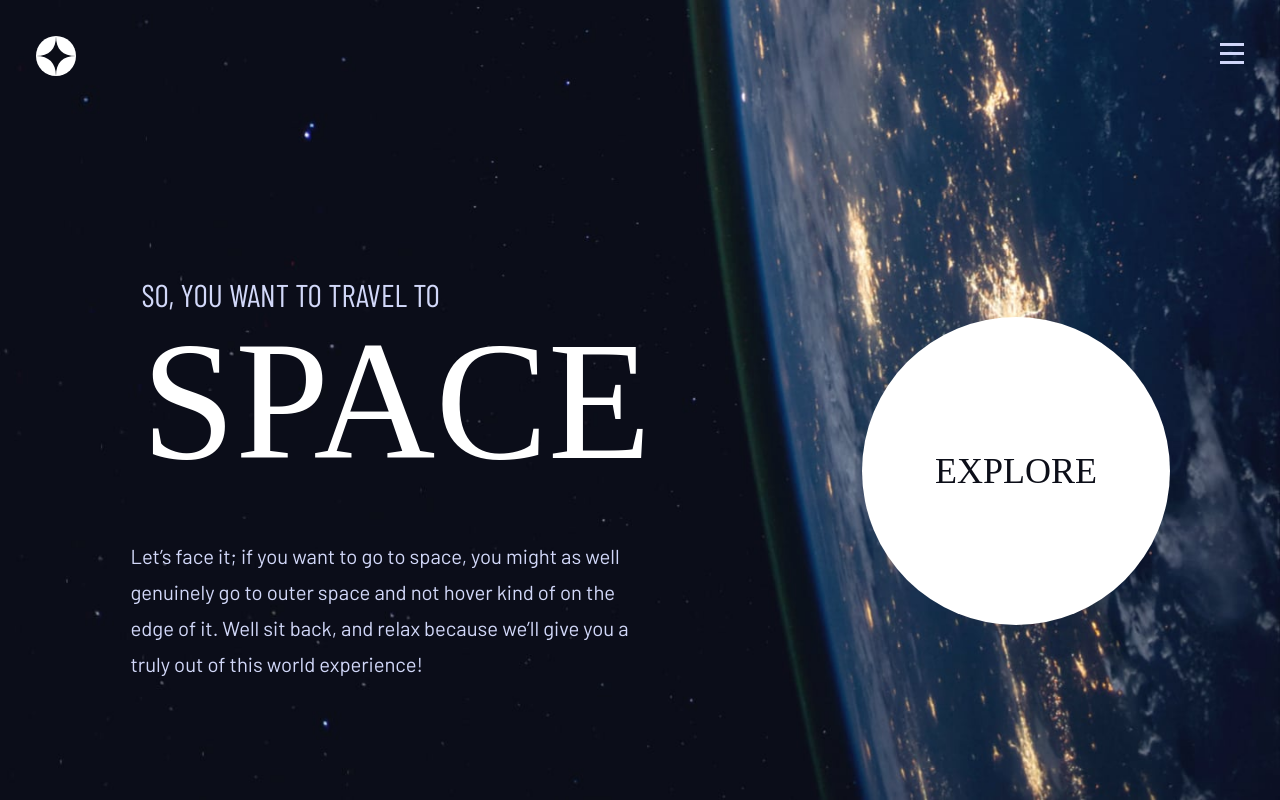
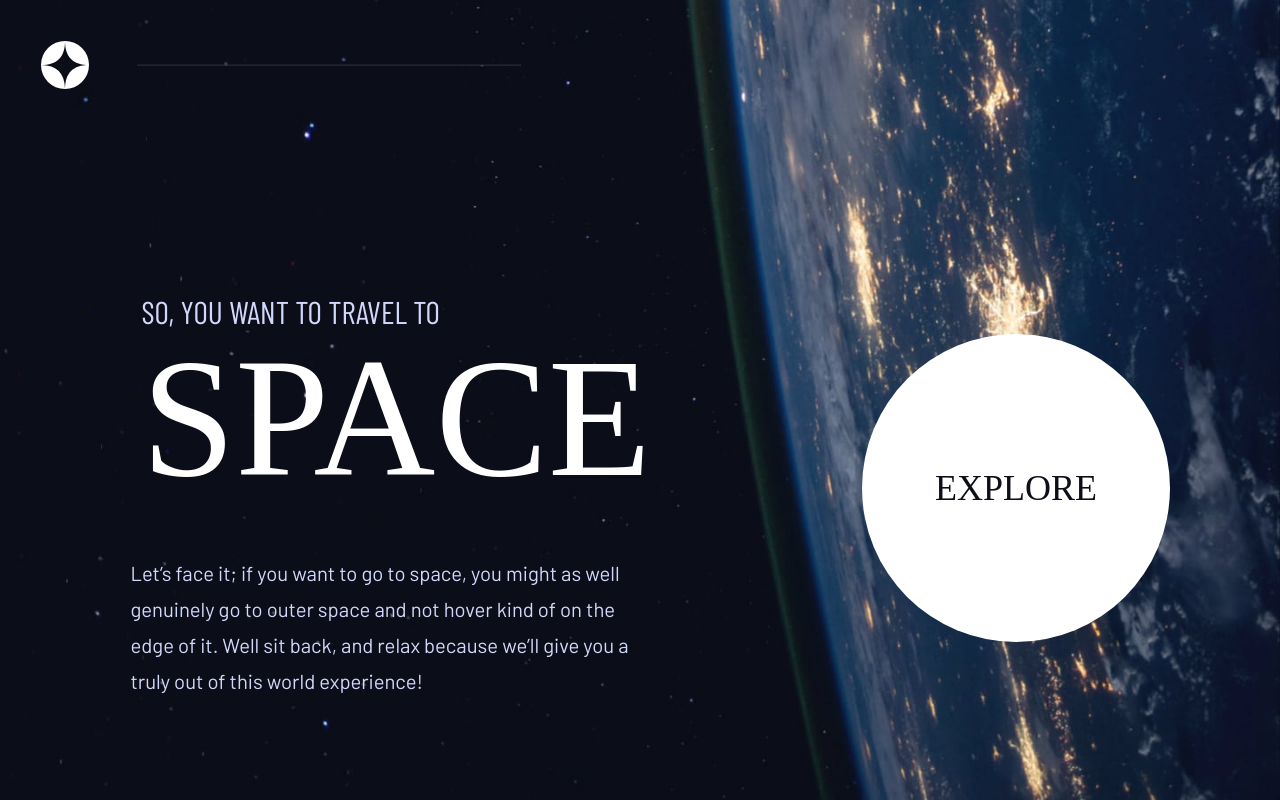
Before and after one commit to whoamihealay/space-tourisme-website, a Next.js app: page / in a window 1280 px wide. Built offline with nearby package versions, Linux system fonts and the light colour scheme; a web font is replaced by a local one.

Commit message:
Added nav design for mobile,tablet,desktop

```diff
--- /dev/null
+++ b/src/common/components/Header.tsx
@@ -0,0 +1,85 @@
+import React, { useState } from "react";
+import styled from "styled-components";
+import Image from "next/image";
+import Nav from "./Nav";
+
+const StyledHeader = styled.header`
+  display: flex;
+  justify-content: space-between;
+  align-items: center;
+  position: relative;
+  padding: 2em;
+
+  @media screen and (${({ theme }) => theme.breakpoints.tablet}) {
+    padding: 0 0 0 2em;
+  }
+
+  @media screen and (${({ theme }) => theme.breakpoints.desktop}) {
+    padding: 2em 0 2em 2em;
+  }
+`;
+
+const Line = styled.hr`
+  opacity: 0;
+  @media screen and (${({ theme }) => theme.breakpoints.desktop}) {
+    opacity: 0.1;
+    z-index: 2;
+    position: absolute;
+    color: white;
+    width: 30%;
+    transform: translateX(25%);
+  }
+`;
+
+const Wrapper = styled.div`
+  z-index: 1000;
+  @media screen and (${({ theme }) => theme.breakpoints.tablet}) {
+    position: absolute;
+    z-index: -1;
+    opacity: 0;
+  }
+`;
+
+const Header = () => {
+  const [menu, setMenu] = useState(false);
+
+  const toggleMenu = () => {
+    setMenu(!menu);
+  };
+
+  const Button = () => {
+    if (menu) {
+      return (
+        <Image
+          src={`/assets/shared/icon-close.svg`}
+          alt="menu-icon"
+          width="24"
+          height="21"
+          onClick={toggleMenu}
+        />
+      );
+    } else {
+      return (
+        <Image
+          src={`/assets/shared/icon-hamburger.svg`}
+          alt="menu-icon"
+          width="24"
+          height="21"
+          onClick={toggleMenu}
+        />
+      );
+    }
+  };
+  return (
+    <StyledHeader>
+      <Image src="/assets/shared/logo.svg" alt="Logo" width="48" height="48" />
+      <Line />
+      <Wrapper>
+        <Button />
+      </Wrapper>
+      {menu && <Nav />}
+    </StyledHeader>
+  );
+};
+
+export default Header;
--- a/src/common/components/Layout.tsx
+++ b/src/common/components/Layout.tsx
@@ -1,12 +1,12 @@
 import Meta from "./Meta";
-import Nav from "./Nav";
+import Header from "./Header";
 import Footer from "./Footer";
 
 const Layout = ({ children }: any) => {
   return (
     <>
       <Meta />
-      <Nav />
+      <Header />
       <main>{children}</main>
       <Footer />
     </>
--- a/src/common/components/Nav.tsx
+++ b/src/common/components/Nav.tsx
@@ -1,84 +1,81 @@
-import React, { useState } from "react";
+import React from "react";
 import styled from "styled-components";
-import Image from "next/image";
 
 const StyledNav = styled.nav`
+  background: rgba(255, 255, 255, 0.04);
+  backdrop-filter: blur(81.5485px);
+  font-family: ${({ theme }) => theme.fonts.sansSerif};
+  font-size: ${({ theme }) => theme.fontSizes.mobile.fs500};
+  padding: 1em;
+
+  li {
+  }
+
+  a {
+    color: ${({ theme }) => theme.colors.light};
     display: flex;
-  justify-content: space-between;
-  align-items: center;
-  padding: 2rem;
-`;
-
-const Menu = styled.div`
-  position: absolute;
+    gap: 0.5rem;
+    span {
+      font-weight: 700;
+    }
+  }
+  @media screen and (max-width: 30em) {
+    position: fixed;
     top: 0;
     right: 0;
-  width: 70%;
+    width: 75%;
     height: 100%;
-  padding: 10rem 2rem;
-  background: rgba(255, 255, 255, 0.04);
-  backdrop-filter: blur(81.5485px);
-`;
+    ul {
+      margin: 8em 1em;
+    }
+    li {
+      padding: 1em;
+    }
+  }
 
-const Wrapper = styled.div`
-  z-index: 1000;
+  @media screen and (${({ theme }) => theme.breakpoints.tablet}) {
+    font-size: ${({ theme }) => theme.fontSizes.tablet.fs500};
+    padding: 1em;
+    ul {
+      display: flex;
+      gap: 1em;
+    }
+  }
+
+  @media screen and (${({ theme }) => theme.breakpoints.desktop}) {
+    font-size: ${({ theme }) => theme.fontSizes.desktop.fs500};
+    padding: 1em 5em;
+    ul {
+      gap: 2em;
+    }
+  }
 `;
 
 const Nav = () => {
-  const [menu, setMenu] = useState(false);
-
-  const toggleMenu = () => {
-    setMenu(!menu);
-  };
-
-  const Button = () => {
-    if (menu) {
-      return (
-        <Image
-          src={`/assets/shared/icon-close.svg`}
-          alt="menu-icon"
-          width="24"
-          height="21"
-          onClick={toggleMenu}
-        />
-      );
-    } else {
-      return (
-        <Image
-          src={`/assets/shared/icon-hamburger.svg`}
-          alt="menu-icon"
-          width="24"
-          height="21"
-          onClick={toggleMenu}
-        />
-      );
-    }
-  };
-
   return (
     <StyledNav>
-      <Image src="/assets/shared/logo.svg" alt="Logo" width="40" height="40" />
-      <Wrapper>
-        <Button />
-      </Wrapper>
-      {menu && (
-        <Menu>
       <ul>
         <li>
-              <a href="/">00 HOME</a>
+          <a href="/">
+            <span aria-hidden="true">00</span> HOME
+          </a>
         </li>
         <li>
-              <a href="/destination">01 DESTINATION</a>
+          <a href="/destination">
+            <span aria-hidden="true">01</span> DESTINATION
+          </a>
         </li>
         <li>
-              <a href="crew">02 CREW</a>
+          <a href="/crew">
+            <span aria-hidden="true">02</span> CREW
+          </a>
         </li>
         <li>
-              <a href="technologies">03 TECHNOLOGIES</a>
+          <a href="/technologies">
+            <span aria-hidden="true">03</span> TECHNOLOGIES
+          </a>
         </li>
       </ul>
-        </Menu>
-      )}
     </StyledNav>
   );
 };
--- a/src/pages/index.tsx
+++ b/src/pages/index.tsx
@@ -24,7 +24,7 @@ const HomeContainer = styled(Container)`
     display: flex;
     justify-content: space-between;
     align-items: center;
-    margin: 3em 0;
+    margin: 3em 0 0 auto;
     max-width: 120rem;
   }
 `;
--- a/src/styles/Global.ts
+++ b/src/styles/Global.ts
@@ -62,7 +62,7 @@ const GlobalStyles = createGlobalStyle`
     }
 
     #__next {
-      min-height: 100vh;
+      height: 100%;
     }
 
     img,
```
Lines whose indentation alone changed are shown as unchanged.
